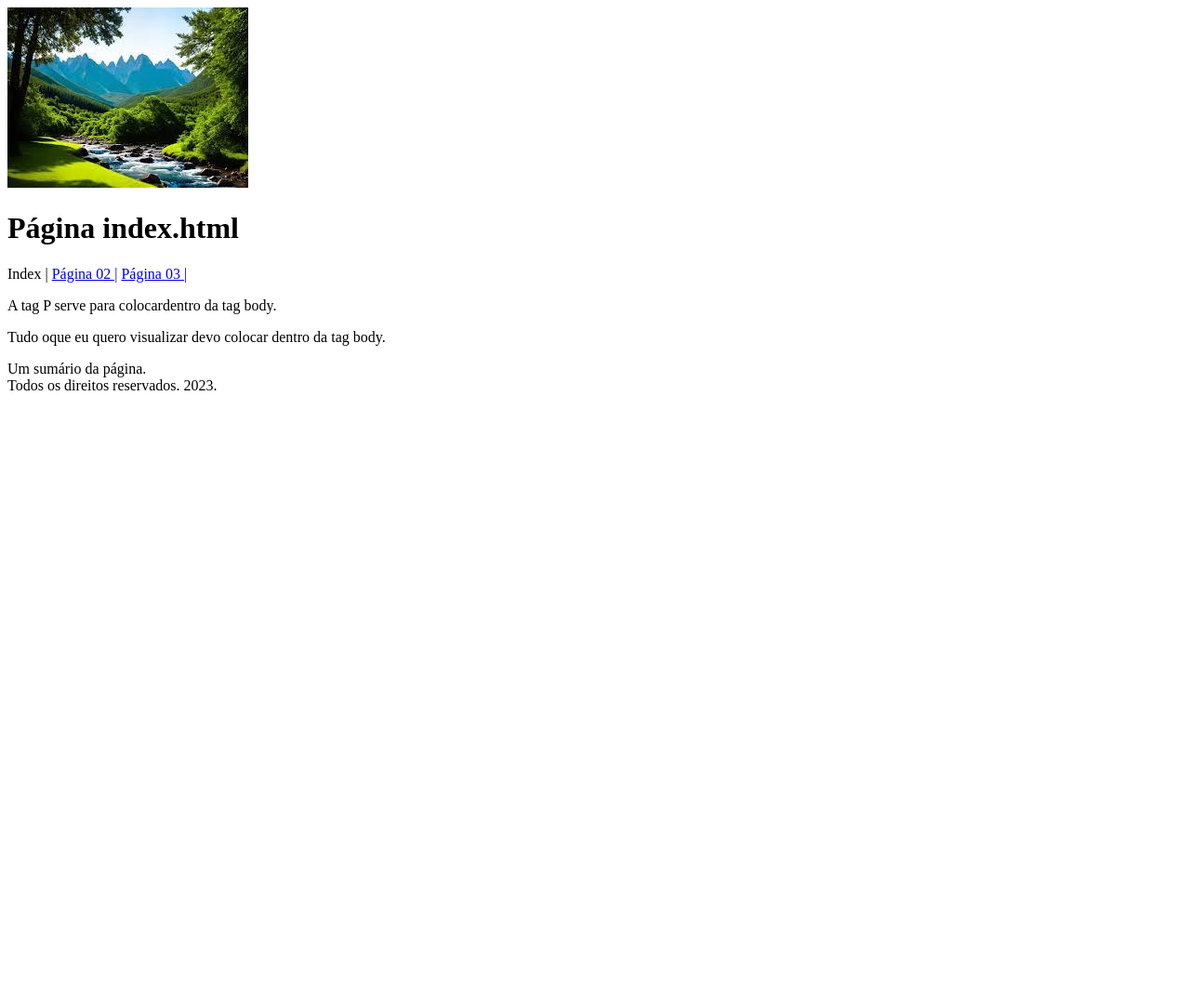
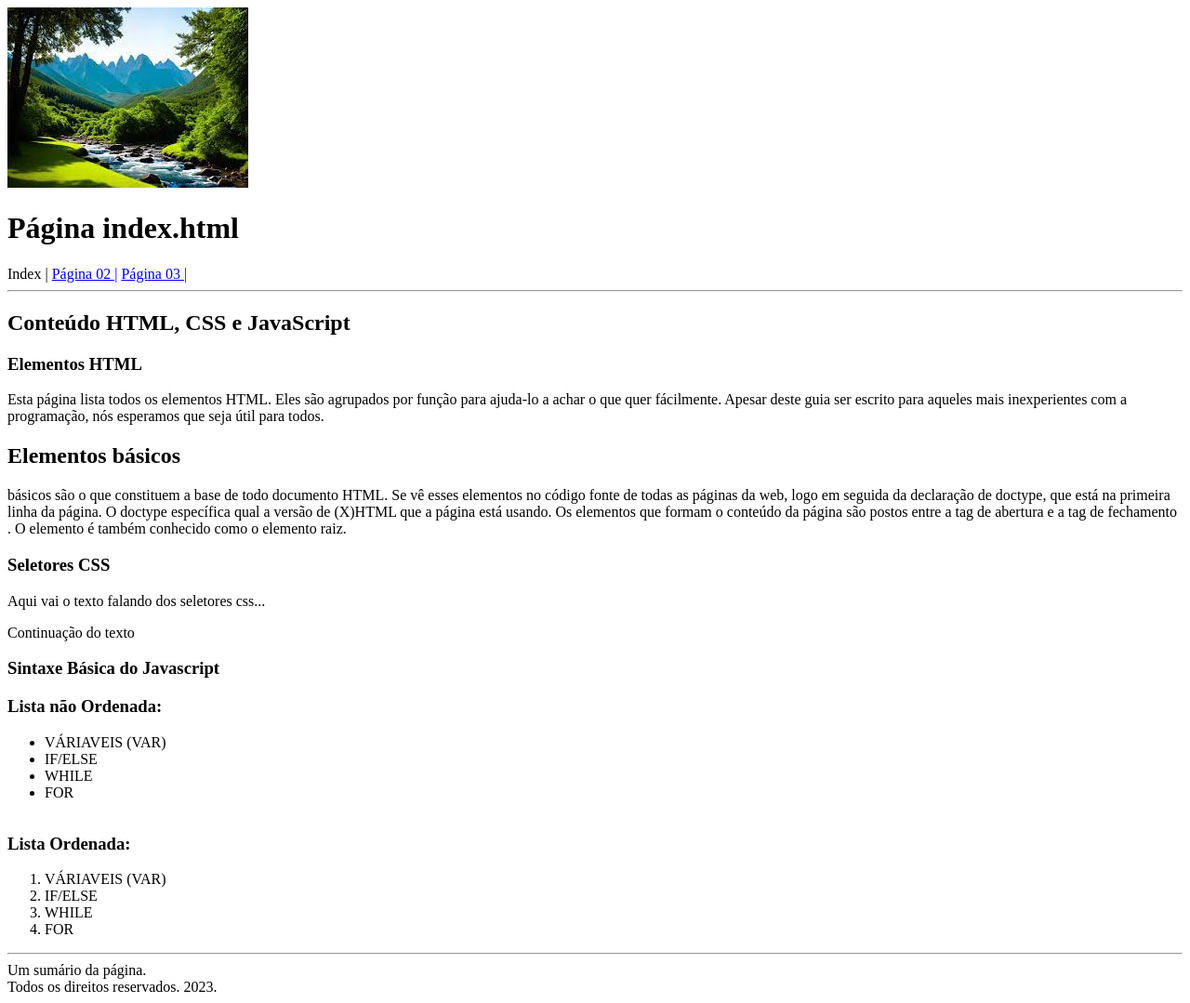
Before and after one commit to RafaelMVilla/SiteExemplo02, a plain HTML site: page index.html in a window 1280 px wide. Shown: the whole page at 93% size. Before the commit the page ends 800 px from the top, so only its background shows below. Drawn offline with Linux system fonts and the light colour scheme.

Commit message:
Versão 3

```diff
--- a/index.html
+++ b/index.html
@@ -15,8 +15,43 @@
                 <a href="SETOR 2/Página_03.html">Página 03 |</a>
             </nav>
         <main>
-            <p> A tag P serve para colocardentro da tag body.</p>
-            <p> Tudo oque eu quero visualizar devo colocar dentro da tag body. </p>
+            <hr>
+            <section>
+                <h2>Conteúdo HTML, CSS e JavaScript</h2>
+                <article>
+                    <h1>Elementos HTML</h1>
+                    <p>Esta página lista todos os elementos HTML. Eles são agrupados por função para ajuda-lo a achar o que quer fácilmente. Apesar deste guia ser escrito para aqueles mais inexperientes com a programação, nós esperamos que seja útil para todos.</p>
+
+                    <h2>Elementos básicos</h2>
+                    <p> básicos são o que constituem a base de todo documento HTML. Se vê esses elementos no código fonte de todas as páginas da web, logo em seguida da declaração de doctype, que está na primeira linha da página. O doctype específica qual a versão de (X)HTML que a página está usando. Os elementos que formam o conteúdo da página são postos entre a tag de abertura <html> e a tag de fechamento </html>. O elemento <html> é também conhecido como o elemento raiz.</p>
+
+                </article>
+                <article>
+                    <h3>Seletores CSS</h3>
+                    <p>Aqui vai o texto falando dos seletores css...</p>
+                    <P>Continuação do texto</P>
+                </article>
+                <article>
+                    <h3>Sintaxe Básica do Javascript</h3>
+                    <table>
+                    <h3>Lista não Ordenada:</h3>
+                    <ul>
+                        <li>VÁRIAVEIS (VAR)</li>
+                        <li>IF/ELSE</li>
+                        <li>WHILE</li>
+                        <li>FOR</li>
+                    </ul>
+                </table>
+                    <h3>Lista Ordenada:</h3>
+                    <ol type="1" start="1">
+                        <li>VÁRIAVEIS (VAR)</li>
+                        <li>IF/ELSE</li>
+                        <li>WHILE</li>
+                        <li>FOR</li>
+                    </ol>
+                </article>
+            </section>
+            <hr>
         </main>
         <aside> Um sumário da página. </aside>
         <footer> Todos os direitos reservados. 2023. </footer>
```
Also changed, not shown: SETOR 1/Página_02.html (+40 -1 lines), SETOR 2/Página_03.html (+14 -1 lines).
